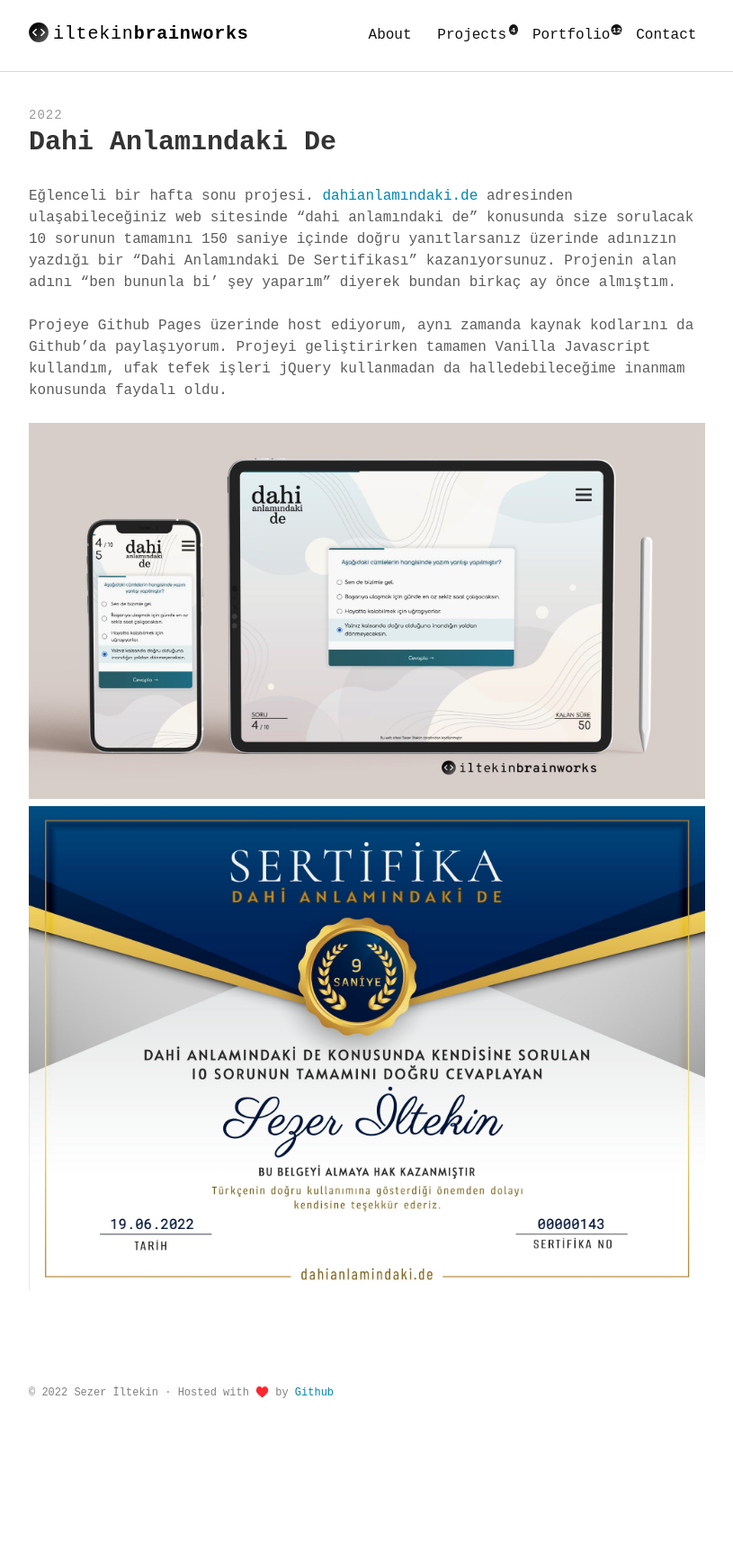
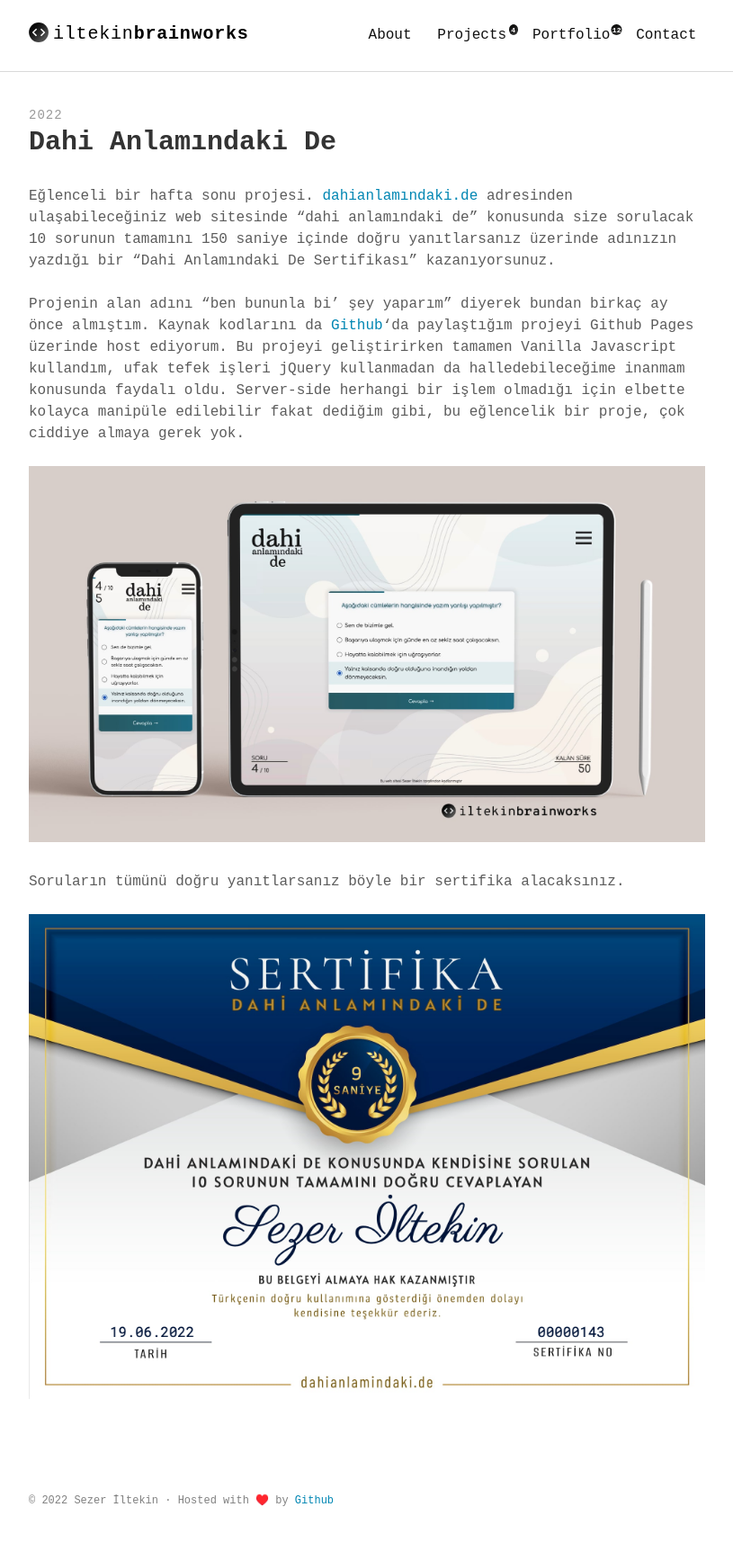
Before and after one commit to iltekin/iltekin.github.io, a Jekyll site: the page built from _projects/dahi-anlamindaki-de.md, in a window 1280 px wide. Shown: the whole page at 90% size, without its empty margins (232-1047 px from the left). Built offline with Jekyll 4.4.1, drawn with Linux system fonts in a browser that asks for light colours; some web fonts are replaced; before the commit the page ends 1605 px from its top, so only the background shows below that.

Commit message:
Create new portfolio item: dahianlamindaki.de

```diff
--- a/_projects/dahi-anlamindaki-de.md
+++ b/_projects/dahi-anlamindaki-de.md
@@ -8,10 +8,13 @@
 year: 2022
 ---
 
-Eğlenceli bir hafta sonu projesi. [dahianlamındaki.de](https://dahianlamindaki.de) adresinden ulaşabileceğiniz web sitesinde "dahi anlamındaki de" konusunda size sorulacak 10 sorunun tamamını 150 saniye içinde doğru yanıtlarsanız üzerinde adınızın yazdığı bir "Dahi Anlamındaki De Sertifikası" kazanıyorsunuz. Projenin alan adını "ben bununla bi' şey yaparım" diyerek bundan birkaç ay önce almıştım.
+Eğlenceli bir hafta sonu projesi. [dahianlamındaki.de](https://dahianlamindaki.de) adresinden ulaşabileceğiniz web sitesinde "dahi anlamındaki de" konusunda size sorulacak 10 sorunun tamamını 150 saniye içinde doğru yanıtlarsanız üzerinde adınızın yazdığı bir "Dahi Anlamındaki De Sertifikası" kazanıyorsunuz.
 
-Projeye Github Pages üzerinde host ediyorum, aynı zamanda kaynak kodlarını da Github'da paylaşıyorum. Projeyi geliştirirken tamamen Vanilla Javascript kullandım, ufak tefek işleri jQuery kullanmadan da halledebileceğime inanmam konusunda faydalı oldu.
+Projenin alan adını "ben bununla bi' şey yaparım" diyerek bundan birkaç ay önce almıştım. Kaynak kodlarını da [Github](https://github.com/iltekin/dahi-anlamindaki-de)'da paylaştığım projeyi Github Pages üzerinde host ediyorum. Bu projeyi geliştirirken tamamen Vanilla Javascript kullandım, ufak tefek işleri jQuery kullanmadan da halledebileceğime inanmam konusunda faydalı oldu. Server-side herhangi bir işlem olmadığı için elbette kolayca manipüle edilebilir fakat dediğim gibi, bu eğlencelik bir proje, çok ciddiye almaya gerek yok.
 
 
 ![001](/assets/images/projects/004/001.jpg)
+
+Soruların tümünü doğru yanıtlarsanız böyle bir sertifika alacaksınız.
+
 ![002](/assets/images/projects/004/002.jpg)
```
